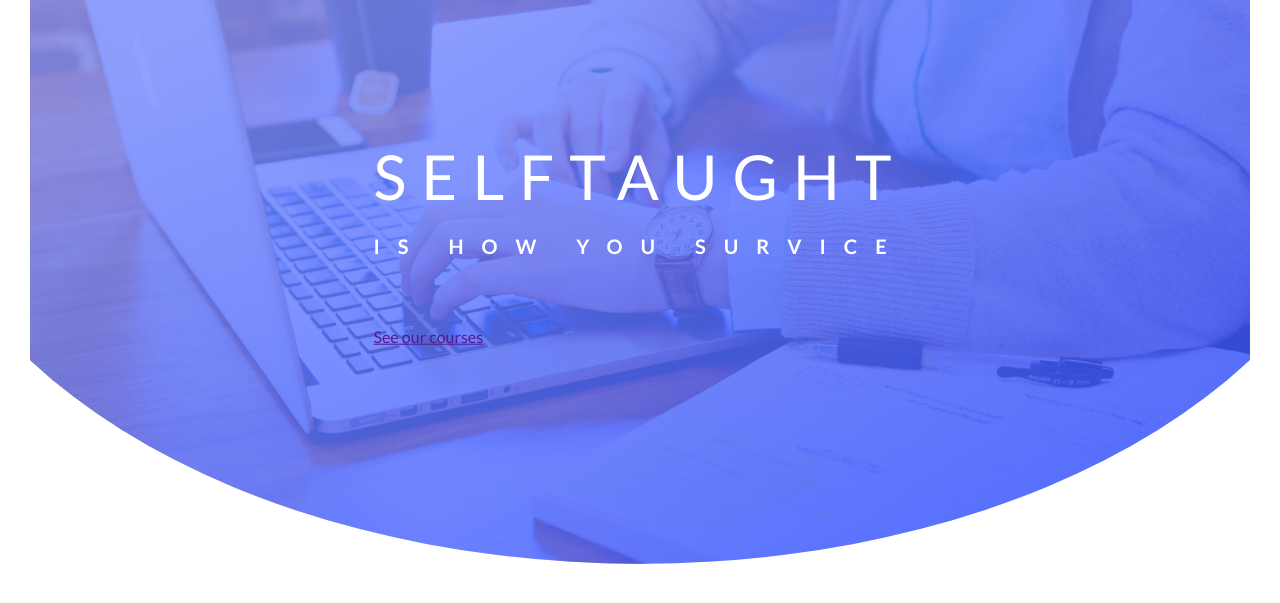
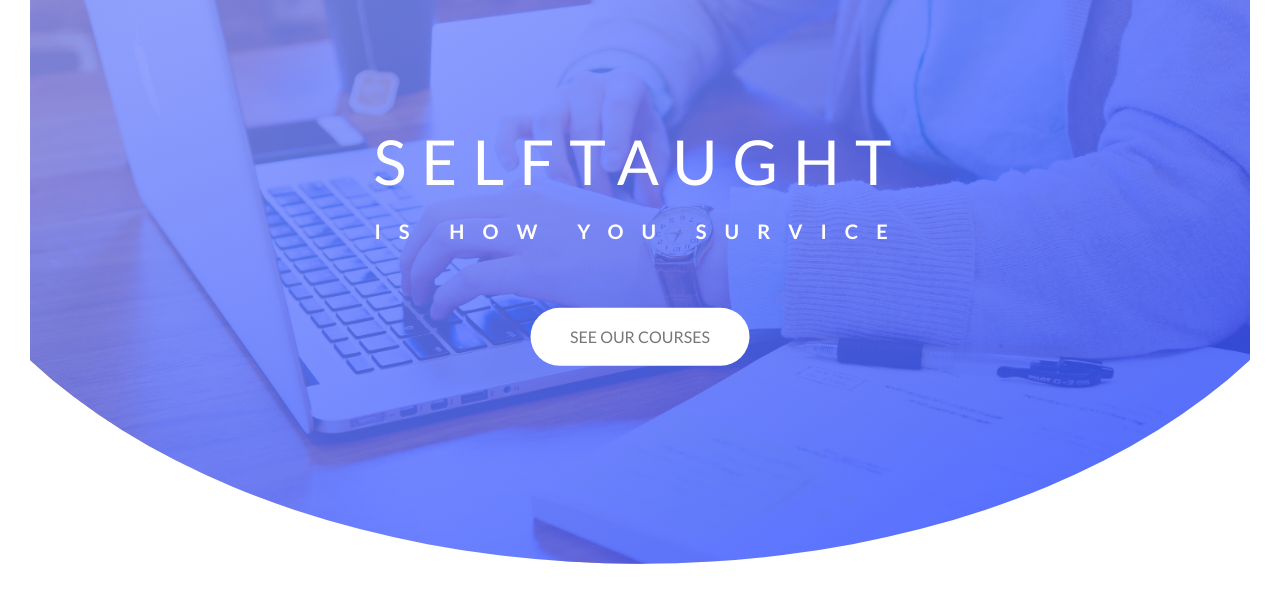
Before and after one commit to ubthung/frontend-basic-learning, a plain HTML site: page advanced/index.html in a window 1280 px wide. Shown: the part 173-776 px from the top of the page. Drawn offline with Linux system fonts and the light colour scheme.

Commit message:
[Advanced 02] button css

```diff
--- a/advanced/css/style.css
+++ b/advanced/css/style.css
@@ -60,3 +60,32 @@ header{
     font-weight: 700;
     letter-spacing: 18px;
 }
+
+.text-box {
+    text-align: center;
+}
+.btn,
+.btn:link,
+.btn:visited{
+    text-transform: uppercase;
+    text-decoration: none;
+    padding: 15px 40px;
+    display: inline-block;
+    border-radius: 100px;
+    font-size: 16px;
+}
+
+.btn:hover{
+    transform: translateY(-3px);
+    box-shadow: 0 5px 20px rgba(0, 0, 0, .2);
+}
+
+.btn:active{
+    outline: none;
+    transform: translateY(-1px);
+    box-shadow: 0 5px 10px rgba(0, 0, 0, .2);
+}
+.btn-white{
+    color: #777777;
+    background-color: #fff;
+}
```
